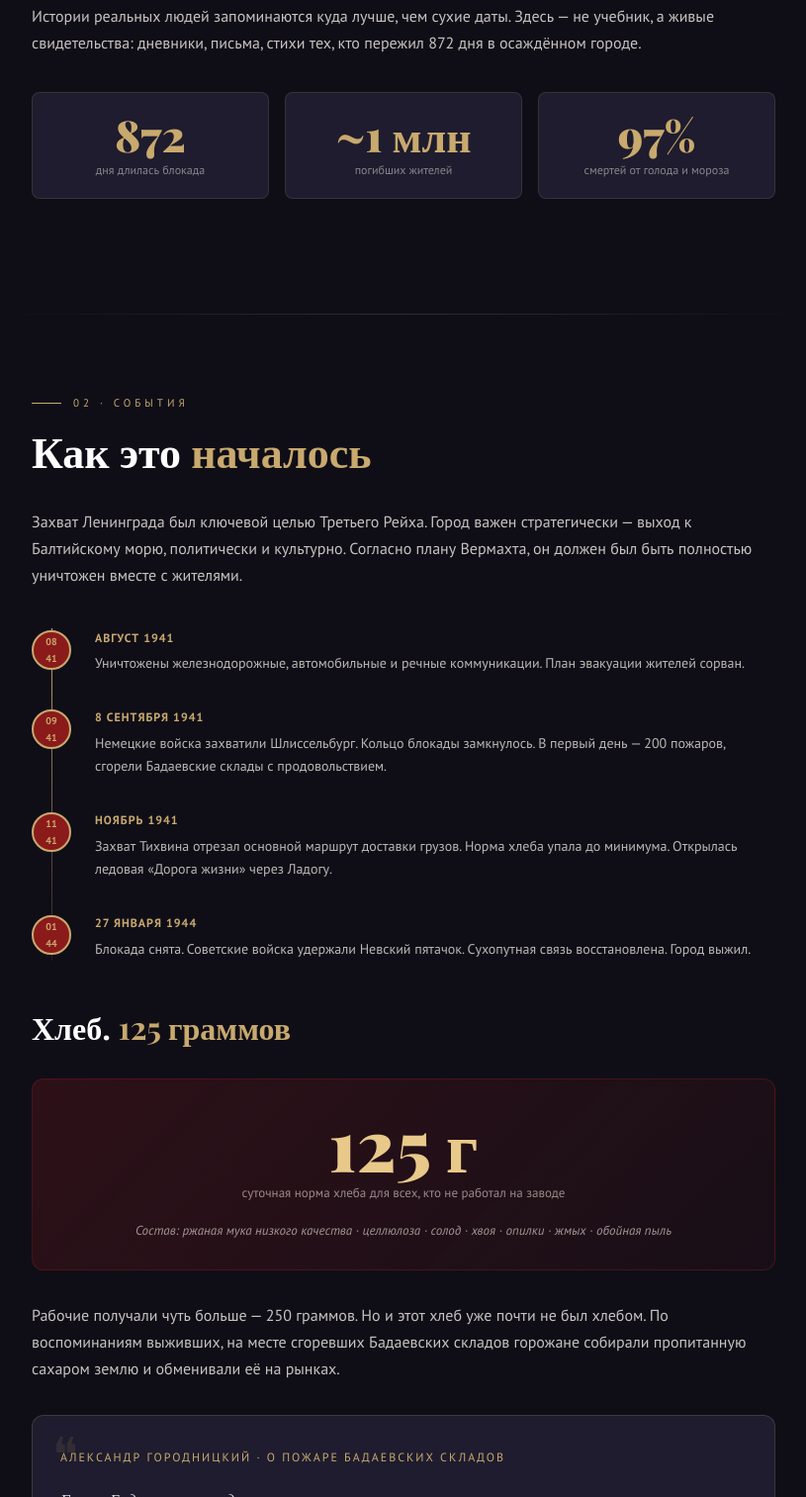
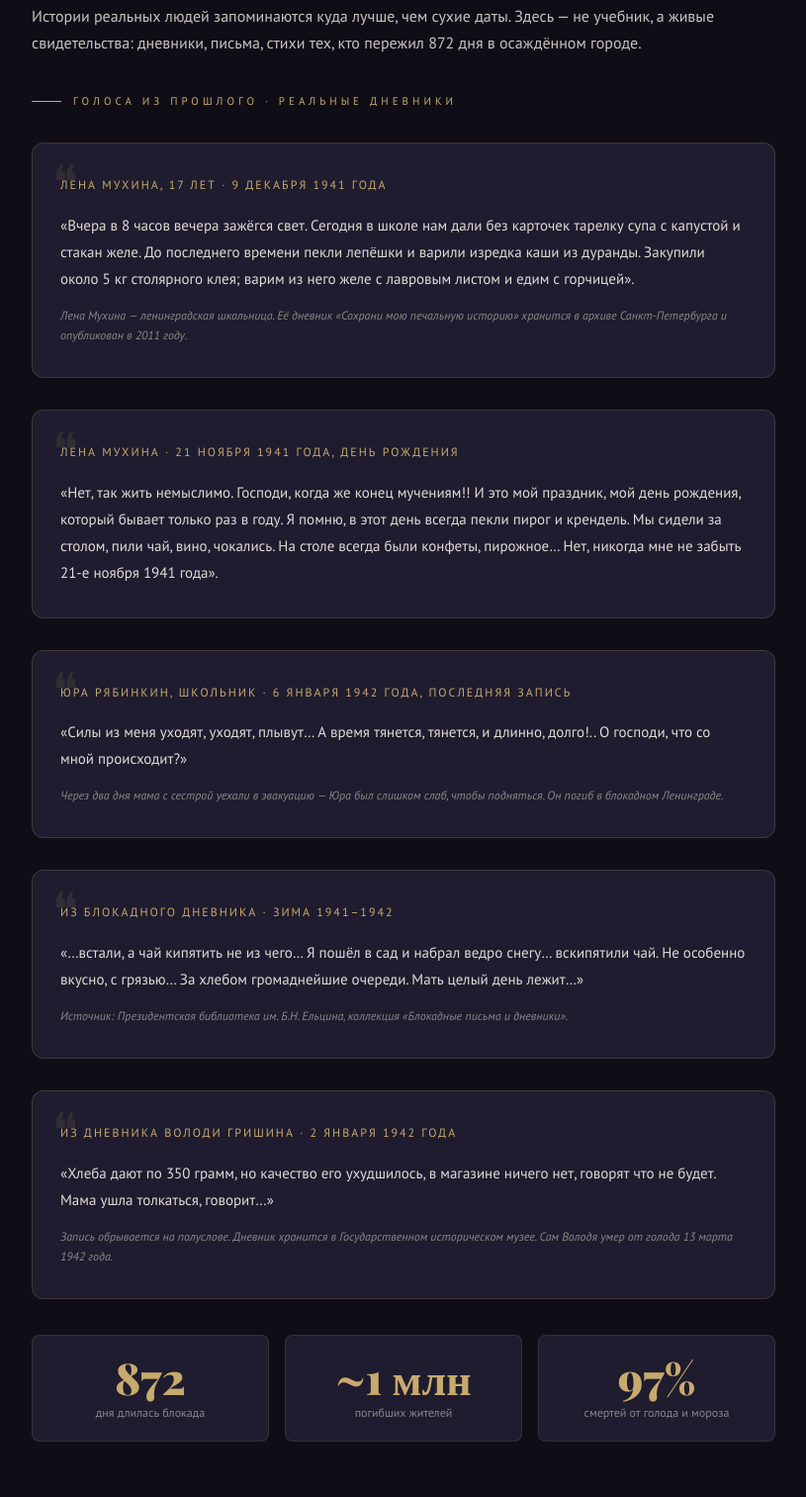
Before and after one commit to kultikova-creator/blockada-leningrad, a plain HTML site: page index.html in a window 1280 px wide. Shown: the part 1091-2604 px from the top of the page at 99% size, without its empty margins (232-1047 px from the left). Drawn offline with nearby package versions, Linux system fonts and the light colour scheme; a web font is replaced by a local one.

Commit message:
Add files via upload

```diff
--- a/index.html
+++ b/index.html
@@ -670,6 +670,49 @@
 
   <p class="fade-in">Истории реальных людей запоминаются куда лучше, чем сухие даты. Здесь — не учебник, а живые свидетельства: дневники, письма, стихи тех, кто пережил 872 дня в осаждённом городе.</p>
 
+  <div style="margin: 36px 0 0;" class="fade-in">
+    <div class="section-label" style="margin-bottom: 20px;">Голоса из прошлого · реальные дневники</div>
+
+    <div class="poem-block" style="margin-bottom: 20px;">
+      <div class="poem-author">Лена Мухина, 17 лет · 9 декабря 1941 года</div>
+      <div class="poem-lines" style="font-style: normal; font-family: 'PT Sans', sans-serif; font-size: 15px; line-height: 1.8;">
+        <p>«Вчера в 8 часов вечера зажёгся свет. Сегодня в школе нам дали без карточек тарелку супа с капустой и стакан желе. До последнего времени пекли лепёшки и варили изредка каши из дуранды. Закупили около 5 кг столярного клея; варим из него желе с лавровым листом и едим с горчицей».</p>
+      </div>
+      <p style="font-size: 12px; color: var(--muted); margin-top: 14px; margin-bottom: 0; font-style: italic;">Лена Мухина — ленинградская школьница. Её дневник «Сохрани мою печальную историю» хранится в архиве Санкт-Петербурга и опубликован в 2011 году.</p>
+    </div>
+
+    <div class="poem-block" style="margin-bottom: 20px;">
+      <div class="poem-author">Лена Мухина · 21 ноября 1941 года, день рождения</div>
+      <div class="poem-lines" style="font-style: normal; font-family: 'PT Sans', sans-serif; font-size: 15px; line-height: 1.8;">
+        <p>«Нет, так жить немыслимо. Господи, когда же конец мучениям!! И это мой праздник, мой день рождения, который бывает только раз в году. Я помню, в этот день всегда пекли пирог и крендель. Мы сидели за столом, пили чай, вино, чокались. На столе всегда были конфеты, пирожное… Нет, никогда мне не забыть 21-е ноября 1941 года».</p>
+      </div>
+    </div>
+
+    <div class="poem-block" style="margin-bottom: 20px;">
+      <div class="poem-author">Юра Рябинкин, школьник · 6 января 1942 года, последняя запись</div>
+      <div class="poem-lines" style="font-style: normal; font-family: 'PT Sans', sans-serif; font-size: 15px; line-height: 1.8;">
+        <p>«Силы из меня уходят, уходят, плывут… А время тянется, тянется, и длинно, долго!.. О господи, что со мной происходит?»</p>
+      </div>
+      <p style="font-size: 12px; color: var(--muted); margin-top: 14px; margin-bottom: 0; font-style: italic;">Через два дня мама с сестрой уехали в эвакуацию — Юра был слишком слаб, чтобы подняться. Он погиб в блокадном Ленинграде.</p>
+    </div>
+
+    <div class="poem-block" style="margin-bottom: 20px;">
+      <div class="poem-author">Из блокадного дневника · зима 1941–1942</div>
+      <div class="poem-lines" style="font-style: normal; font-family: 'PT Sans', sans-serif; font-size: 15px; line-height: 1.8;">
+        <p>«…встали, а чай кипятить не из чего… Я пошёл в сад и набрал ведро снегу… вскипятили чай. Не особенно вкусно, с грязью… За хлебом громаднейшие очереди. Мать целый день лежит…»</p>
+      </div>
+      <p style="font-size: 12px; color: var(--muted); margin-top: 14px; margin-bottom: 0; font-style: italic;">Источник: Президентская библиотека им. Б.Н. Ельцина, коллекция «Блокадные письма и дневники».</p>
+    </div>
+
+    <div class="poem-block" style="margin-bottom: 8px;">
+      <div class="poem-author">Из дневника Володи Гришина · 2 января 1942 года</div>
+      <div class="poem-lines" style="font-style: normal; font-family: 'PT Sans', sans-serif; font-size: 15px; line-height: 1.8;">
+        <p>«Хлеба дают по 350 грамм, но качество его ухудшилось, в магазине ничего нет, говорят что не будет. Мама ушла толкаться, говорит…»</p>
+      </div>
+      <p style="font-size: 12px; color: var(--muted); margin-top: 14px; margin-bottom: 0; font-style: italic;">Запись обрывается на полуслове. Дневник хранится в Государственном историческом музее. Сам Володя умер от голода 13 марта 1942 года.</p>
+    </div>
+  </div>
+
   <div class="stat-row fade-in">
     <div class="stat-box">
       <div class="stat-num">872</div>
```
